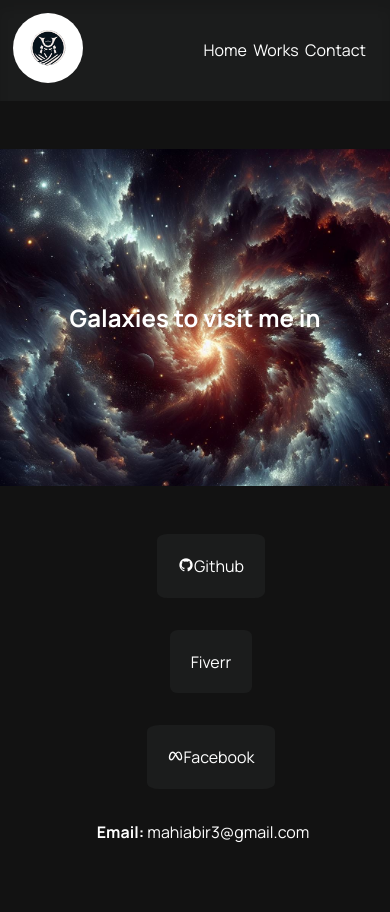
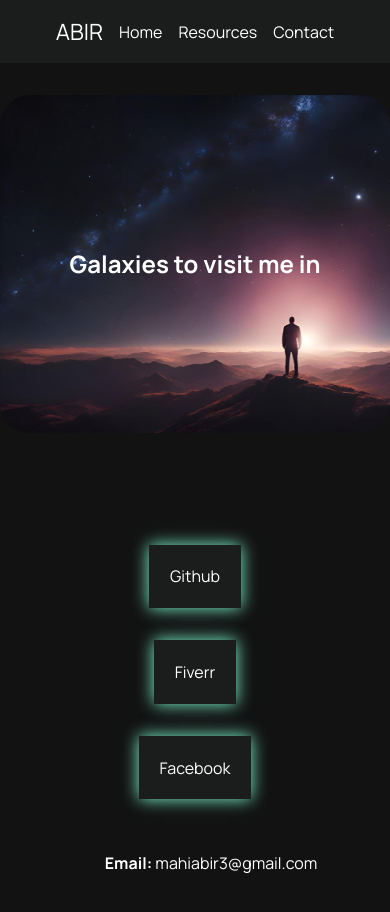
Before and after one commit to autonomuscoder/Portfilio, a plain HTML site: page contact.html in a window 390 px wide. Before the commit the page ends 844 px from the top, so only its background shows below. Drawn offline with nearby package versions, Linux system fonts and the light colour scheme.

Commit message:
some responsiveness

```diff
--- a/contact.css
+++ b/contact.css
@@ -25,44 +25,114 @@ body {
   font-family: Manrope, "sans-serif";
 }
 
-.bar-wrapper {
-  display: flex;
-  padding: 0.8rem;
-  align-items: center;
-  justify-content: space-between;
-  background-color: var(--contrast-clr);
-  margin-bottom: 0.7rem;
-  max-width: 40vw;
-  margin-left: 58vw;
-  margin-top: 1.6rem;
-  border-radius: 46px;
-  box-shadow: inset 0px 10px 10px rgba(0, 0, 0, 0.1);
+body::-webkit-scrollbar {
+  width: 1rem;
 }
 
-.logo-wrapper img {
-  max-width: 70px;
-  min-height: 70px;
-  border-radius: 50%;
+body::-webkit-scrollbar-track {
+  background: var(--contrast-clr);
+}
+
+/* .bar-wrapper { */
+/*   display: flex; */
+/*   padding: 0.8rem; */
+/*   align-items: center; */
+/*   justify-content: space-between; */
+/*   background-color: var(--contrast-clr); */
+/*   margin-bottom: 0.7rem; */
+/*   max-width: 40vw; */
+/*   margin-left: 58vw; */
+/*   margin-top: 1.6rem; */
+/*   border-radius: 46px; */
+/*   box-shadow: inset 0px 10px 10px rgba(0, 0, 0, 0.1); */
+/* } */
+/**/
+/* .logo-wrapper img { */
+/*   max-width: 70px; */
+/*   min-height: 70px; */
+/*   border-radius: 50%; */
+/* } */
+/**/
+/* .link-wrapper { */
+/*   display: flex; */
+/*   gap: 0.4rem; */
+/*   margin-right: 0.7rem; */
+/* } */
+/**/
+/* .link-wrapper li { */
+/*   list-style: none; */
+/* } */
+/**/
+/* .link-wrapper a { */
+/*   transition: all ease 0.3s; */
+/* } */
+/**/
+/* .link-wrapper a:hover { */
+/*   display: block; */
+/*   transform: translateY(-3px); */
+/*   text-decoration: underline; */
+/* } */
+
+.navbar {
+  display: flex;
+  justify-content: center;
+  max-width: 5rem;
+  min-height: 100vh;
+  position: fixed;
+  background: var(--contrast-clr);
+  padding: 2rem 4rem;
+  transition: all ease 0.5s;
+  z-index: 9999;
+}
+
+.nav-text {
+  display: none;
+}
+
+.navbar:hover {
+  max-width: 16rem;
+}
+
+.navbar:hover .nav-text {
+  display: block;
+}
+
+.logo {
+  display: block;
+  font-size: 1.8rem;
+  letter-spacing: 0.3rem;
+  transition: all ease 0.5s;
+  transform: rotate(0deg);
+}
+
+.navbar:hover .logo {
+  transform: rotate(-360deg);
 }
 
 .link-wrapper {
+  padding: 0;
+  margin: 0;
+  list-style: none;
   display: flex;
-  gap: 0.4rem;
-  margin-right: 0.7rem;
+  flex-direction: column;
+  gap: 1.2rem;
+  align-items: center;
 }
 
 .link-wrapper li {
-  list-style: none;
+  width: 100%;
 }
 
-.link-wrapper a {
-  transition: all ease 0.3s;
+.link-wrapper li a:hover {
+  color: aquamarine;
 }
 
-.link-wrapper a:hover {
-  display: block;
-  transform: translateY(-3px);
-  text-decoration: underline;
+main {
+  margin-left: 5rem;
+}
+
+.mob-navbar {
+  display: none;
 }
 
 .title-wrapper {
@@ -70,47 +140,118 @@ body {
   align-items: center;
   justify-content: center;
   padding: 2rem;
-  margin: 3rem auto;
-  background: url("./assets/galaxy.jpg");
+  background: url("./assets/galaxy2.jpg");
   background-size: cover;
   background-repeat: no-repeat;
   min-height: 40vh;
+  border-radius: 30px;
 }
 
 .contact-wrapper {
   display: flex;
   margin: 3rem;
-  justify-content: center;
+  padding: 7rem;
+  justify-content: space-between;
   align-items: center;
 }
 
 .contact-card {
   padding: 1.3rem;
-  border-radius: 10%;
+  border-radius: 20px;
   background-color: var(--contrast-clr);
-  margin-left: 2rem;
+  animation: slideUp 0.7s ease;
+  transition: hover ease 0.3s;
+}
+
+@keyframes slideUp {
+  0% {
+    scale: 0.7; opacity: 0;
+  }
+  100% {
+    scale: 1; opacity: 1;
+  }
+}
+
+.contact-card:hover {
+  background-color: aquamarine;
+  color: var(--bg-clr);
+  box-shadow: 0 0 1em 0 aquamarine;
+}
+
+.contact-card:hover.contact-card a{
+  color: var(--bg-clr);
+  text-decoration: underline;
 }
 
 .email {
   margin-left: 1rem;
+  padding: 1.3rem;
+  border-radius: 20px;
+  background-color: var(--contrast-clr);
+  margin-left: 2rem;
+  animation: slideUp 0.7s ease;
 }
 
-.contact-card a:hover {
-  display: block;
-  transform: translateY(-4px);
-  text-decoration: underline;
-  transition: all ease 0.3s;
-}
+/* .contact-card a:hover { */
+/*   display: block; */
+/*   transform: translateY(-4px); */
+/*   text-decoration: underline; */
+/*   transition: all ease 0.3s; */
+/*   color: var(--bg-clr); */
+/* } */
 
 @media only screen and (max-width: 600px) {
-  .bar-wrapper {
-    max-width: 100%;
-    margin: 0 auto;
-    border-radius: 0;
-  }
   .contact-wrapper {
     flex-direction: column;
     margin: 0 auto;
     gap: 2rem;
+    align-items: center;
+    justify-content: center;
+    max-width: 100vw;
   }
+
+ .mob-navbar {
+      padding: 1rem;
+      display: flex;
+      background: var(--contrast-clr);
+      /* width: 40vw; */
+      width: 100vw;
+      justify-content: space-around;
+      margin-bottom: 2rem;
+    }
+
+    .mob-link-wrapper {
+      display: flex;
+      list-style: none;
+      align-items: center;
+      gap: 1rem;
+    }
+
+    .mob-logo {
+      font-size: 1.4rem;
+    }
+
+    .logo {
+      display: none;
+    }
+
+    .navbar {
+      display: none;
+    }
+
+    main {
+      margin: 0 0;
+    }
+
+
+    .contact-card {
+      max-width: 100vw;
+      border-radius: 0;
+      box-shadow:  0 0 1em 0 aquamarine;
+    }
+
+    .email {
+      background: none;
+      text-wrap: nowrap;
+    }
 }
--- a/contact.html
+++ b/contact.html
@@ -11,44 +11,57 @@
     />
   </head>
   <body>
-    <!-- navbar -->
-    <div class="bar-wrapper">
-      <div class="logo-wrapper">
-        <img src="./assets/logo.png" alt="site-logo" />
-      </div>
-      <div class="nav-wrapper">
-        <nav>
-          <ul class="link-wrapper">
-            <li><a href="index.html">Home</a></li>
-            <li><a href="work.html">Works</a></li>
-            <li><a href="contact.html">Contact</a></li>
-          </ul>
-        </nav>
-      </div>
-    </div>
+    <nav class="mob-navbar">
+      <ul class="mob-link-wrapper">
+        <li class="mob-logo">ABIR</li>
+        <li><a href="index.html">Home</a></li>
+        <li><a href="resource.html">Resources</a></li>
+        <li><a href="contact.html">Contact</a></li>
+      </ul>
+    </nav>
+
+    <nav class="navbar">
+      <ul class="link-wrapper">
+        <li><a href="index.html"></a><span class="logo">ABIR</span></li>
+        <li>
+          <a href="index.html"
+            >
+            <span class="nav-text">Home</span></a
+          >
+        </li>
+        <li>
+          <a href="resource.html"><span class="nav-text">Resources</span></a>
+        </li>
+        <li>
+          <a href="contact.html"><span class="nav-text">Contact</span></a>
+        </li>
+      </ul>
+    </nav>
     <!--end-->
+    <main>
     <div class="title-wrapper">
       <h2>Galaxies to visit me in</h2>
     </div>
     <div class="contact-wrapper">
       <div class="contact-card">
         <a href="https://github.com/autonomuscoder" target="_blank"
-          ><i class="bx bxl-github" style="color: #ffffff"></i>Github</a
+          >Github</a
         >
       </div>
       <div class="contact-card">
         <a href="https://www.fiverr.com/s/YZ91pq" target="_blank"
-          ><i class="bx bxl-fiverr" style="color: #ffffff"></i>Fiverr</a
+          ></i>Fiverr</a
         >
       </div>
       <div class="contact-card">
         <a href="https://www.facebook.com/nuhas.alamgir.3/" target="_blank"
-          ><i class="bx bxl-meta" style="color: #ffffff"></i>Facebook</a
+          >Facebook</a
         >
       </div>
       <div class="email">
         <p><b>Email:</b> mahiabir3@gmail.com</p>
       </div>
     </div>
+    </main>
   </body>
 </html>
```
Also changed, not shown: index.html (+2 -2 lines), resources.html (added, +12 -0 lines), assets/galaxy2.jpg (added).
